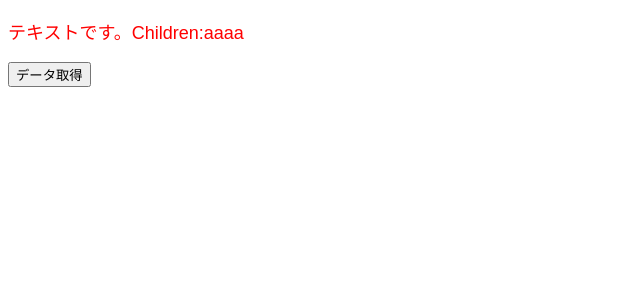
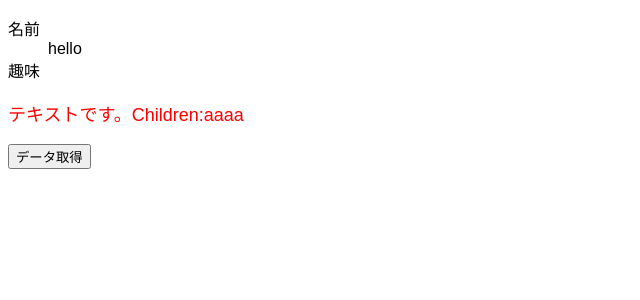
Before and after one commit to nobitanha/React_TypeScript, a React (Create React App) app: page / in a window 1280 px wide. Shown: the top 300 px of the page, without its empty margins (0-640 px from the left). Built offline with nearby package versions, Linux system fonts and the light colour scheme.

Commit message:
オプショナルチェイニングでnull安全なコードを書く ArrayをNullとして渡す場合、受け取るコンポーネントで"?"の記号を使用する

```diff
--- a/src/App.tsx
+++ b/src/App.tsx
@@ -4,6 +4,12 @@
 import { Todo } from "./Todo";
 import { TodoType } from "./types/todo";
 import { Text } from "./Text";
+import { UserProfile } from "./UserProfile";
+
+const user = {
+  name: "hello"
+  //hobbies: ["映画", "ゲーム"]
+};
 
 export default function App() {
   const [todos, setTodos] = useState<Array<TodoType>>([]);
@@ -18,6 +24,7 @@
 
   return (
     <div className="App">
+      <UserProfile user={user}> </UserProfile>
       <Text color="red" fontSize="18px">
         aaaa
       </Text>
--- /dev/null
+++ b/src/UserProfile.tsx
@@ -0,0 +1,17 @@
+import { FC } from "react";
+import { User } from "./types/user";
+
+type Props = {
+  user: User;
+};
+export const UserProfile: FC<Props> = (props) => {
+  const { user } = props;
+  return (
+    <dl>
+      <dt>名前</dt>
+      <dd>{user.name}</dd>
+      <dt>趣味</dt>
+      <dd>{user.hobbies?.join(" / ")}</dd>
+    </dl>
+  );
+};
--- /dev/null
+++ b/src/types/user.ts
@@ -0,0 +1,4 @@
+export type User = {
+  name: string;
+  hobbies?: Array<string>;
+};
```
